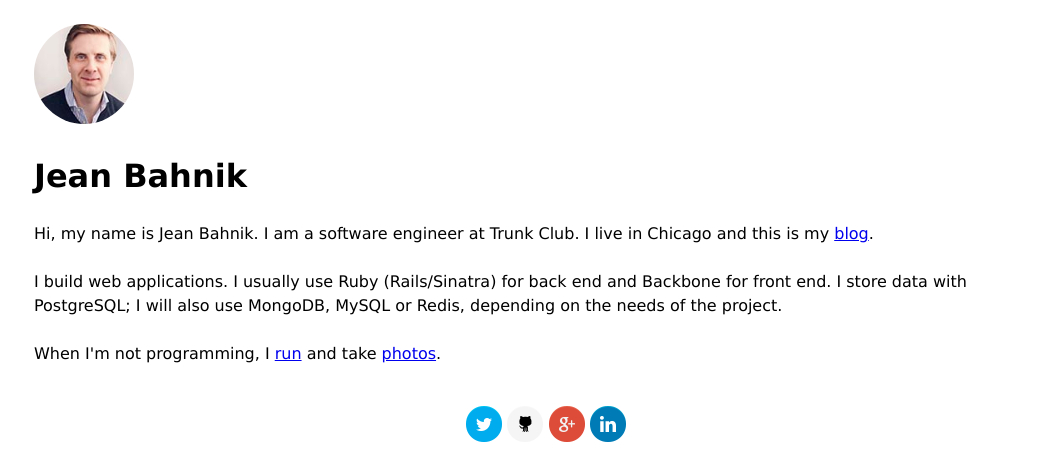
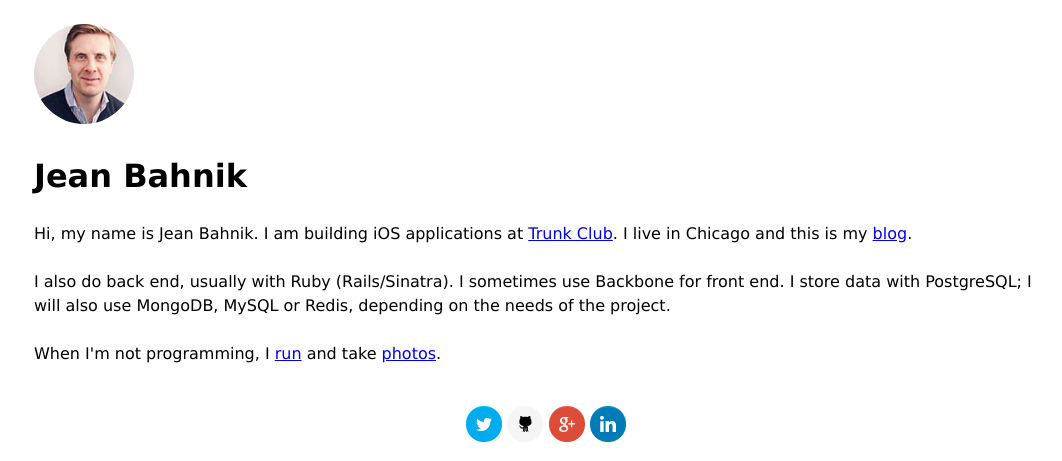
Before and after one commit to jeanbahnik/jeanbahnik.github.io, a Jekyll site: the page built from index.html, in a window 1280 px wide, cut to the strip 0-461 px from the top of the page. Shown: the whole strip, without its empty margins (94-1156 px from the left). Built offline with Jekyll 4.4.1, drawn with Linux system fonts in a browser that asks for light colours.

Commit message:
ios on home page

```diff
--- a/index.html
+++ b/index.html
@@ -5,7 +5,7 @@ layout: default
 </section>
 
 <section class="content">
-  Hi, my name is Jean Bahnik. I am a software engineer at Trunk Club. I live in Chicago and this is my <a href="/blog">blog</a>.<br/><br/>
-  I build web applications. I usually use Ruby (Rails/Sinatra) for back end and Backbone for front end. I store data with PostgreSQL; I will also use MongoDB, MySQL or Redis, depending on the needs of the project.<br/><br/>
+  Hi, my name is Jean Bahnik. I am building iOS applications at <a href="www.trunkclub.com/engineering">Trunk Club</a>. I live in Chicago and this is my <a href="/blog">blog</a>.<br/><br/>
+  I also do back end, usually with Ruby (Rails/Sinatra). I sometimes use Backbone for front end. I store data with PostgreSQL; I will also use MongoDB, MySQL or Redis, depending on the needs of the project.<br/><br/>
   When I'm not programming, I <a href="races.html">run</a> and take <a href="http://500px.com/jeanbahnik">photos</a>.
 </section>
```
